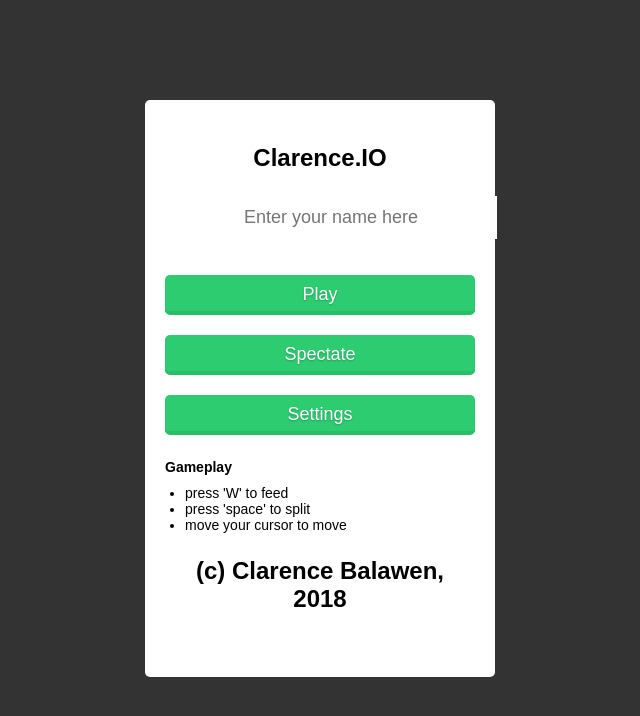
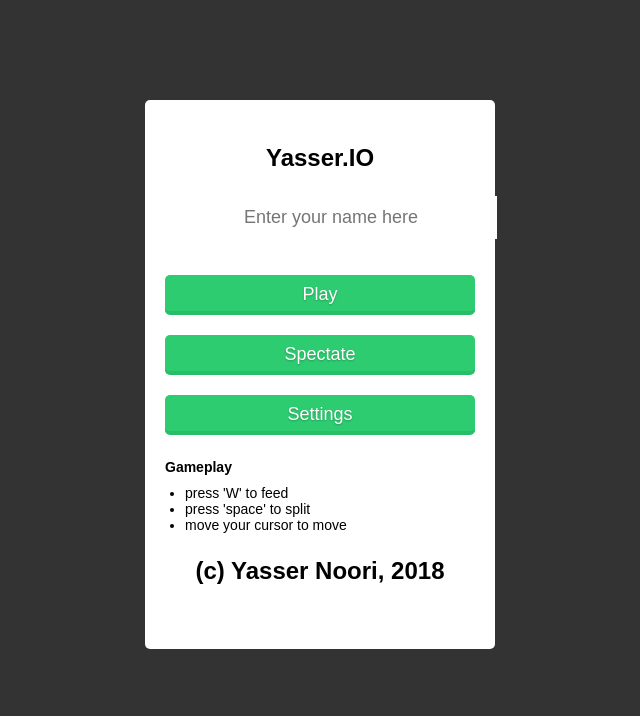
Before and after one commit to garbage-audit/agarIO, a website built with webpack: page src/client/index.html in a window 1280 px wide. Shown: the whole page, without its empty margins (320-960 px from the left). Built offline with nearby package versions, Linux system fonts and the light colour scheme.

Commit message:
Update index.html

```diff
--- a/src/client/index.html
+++ b/src/client/index.html
@@ -3,7 +3,7 @@
 <head>
     <!-- Meta Properties -->
     <meta charset="UTF-8">
-    <title>Clarence.io</title>
+    <title>Yasser.io</title>
     <meta name="viewport" content="width=device-width, initial-scale=1.0, maximum-scale=1.0, minimum-scale=1.0, user-scalable=no">
     <!-- CSS -->
     <link rel="stylesheet" href="css/main.css" />
@@ -26,7 +26,7 @@
     </div>
     <div id="startMenuWrapper">
         <div id="startMenu">
-            <p>Clarence.IO</p>
+            <p>Yasser.IO</p>
             <input type="text" tabindex="0" autofocus placeholder="Enter your name here" id="playerNameInput" maxlength="25" />
             <b class="input-error">Nick must be alphanumeric characters only!</b>
             <br />
@@ -52,7 +52,7 @@
                     <li>press 'W' to feed</li>
                     <li>press 'space' to split</li>
                     <li>move your cursor to move</li>
-                    <p>(c) Clarence Balawen, 2018</p>
+                    <p>(c) Yasser Noori, 2018</p>
 
                 </ul>
             </div>
```
